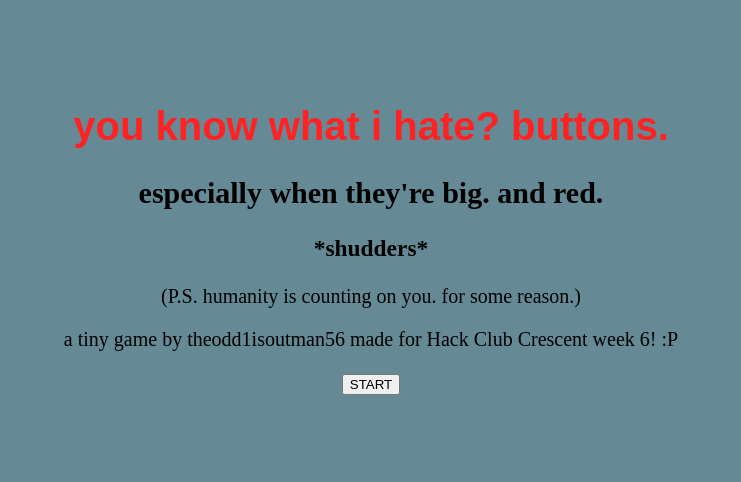
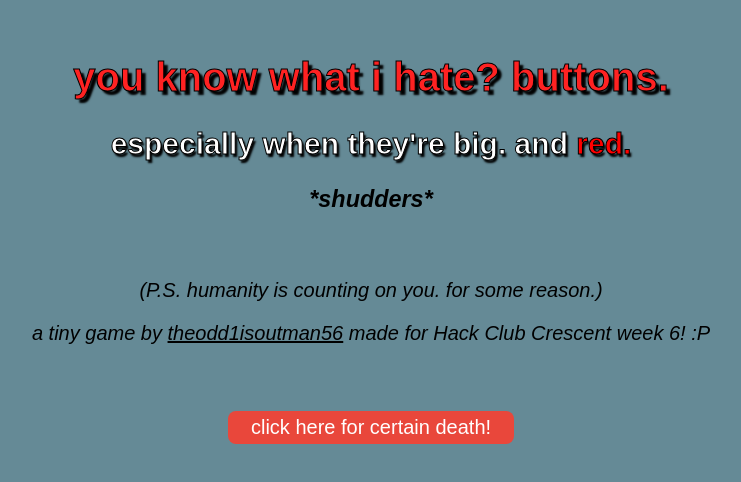
Before and after one commit to theodd1isoutman56/you-know-what-i-hate-buttons.-in-fact-i-despise-them-, a plain HTML site: page index.html in a window 1280 px wide. Shown: the part 164-646 px from the top of the page, without its empty margins (269-1010 px from the left). Drawn offline with Linux system fonts and the light colour scheme.

Commit message:
general bugfixes and improved formatting, typo fixing, etc.

```diff
--- a/button.js
+++ b/button.js
@@ -125,7 +125,7 @@ start.addEventListener("click", () => {
     document.getElementById("main").style.display='none';
     document.getElementById("message").style.display='block';
     buttonlock = true;
-    typewriter("You've been selected for a not so secret government mission. Aliens, Nukes, Tsunamis, Kanye West, you name it, they're ALL coming after you, and life as a whole. But fret not! One of those buttons instantly saves humanity. I have no clue which, but one of them does. Its your job to pick. Just so you know, if you pick the wrong button, you will be held criminally liable for all forthcoming damage caused by the other disasters, and will be promptly executed, tortured, or offered as a sacrifice. No pressure!", 55)
+    typewriter("You've been selected for a not so secret government mission. Aliens, Nukes, Tsunamis, Kanye West, you name it, they're ALL coming after you, and life as a whole. But fret not! One of those buttons instantly saves humanity. I have no clue which, but one of them does. Its your job to pick. Just so you know, if you pick the wrong button, you WILL be held criminally liable for all forthcoming damage caused by the other disasters, and WILL be promptly executed, tortured, and/or offered as a sacrifice. No pressure!", 55)
 
     document.getElementById("title").style.display='block';
     document.getElementById("subtitle").style.display='block';
--- a/index.html
+++ b/index.html
@@ -8,7 +8,7 @@
 
     </head>
     <body>
-        <p id="message">You've been selected for anot so secret government mission. Aliens, Nukes, Tsunamis, Kanye West, you name it, they're ALL coming after you, and life as a whole. But fret not! One of those buttons instantly saves humanity. I have no clue which, but one of them does. Its your job to pick. Just so you know, if you pick the wrong button, you will be held criminally liable for all forthcoming damage caused by the other disasters, and will be promptly executed, offered as a sacrifice, or tortured. No pressure!</p>
+        <p id="message">You've been selected for a not so secret government mission. Aliens, Nukes, Tsunamis, Kanye West, you name it, they're ALL coming after you, and life as a whole. But fret not! One of those buttons instantly saves humanity. I have no clue which, but one of them does. Its your job to pick. Just so you know, if you pick the wrong button, you will be held criminally liable for all forthcoming damage caused by the other disasters, and will be promptly executed, offered as a sacrifice, or tortured. No pressure!</p>
         <h1 id="title"></h1>
         <h2 id="subtitle"></h2>
         <div id="buttongrid"></div>
@@ -19,17 +19,21 @@
         </div>
         <div id="yay">
             <h1>YOU WON!!!!</h1>
-            <h2>(and you're basically a god now}</h2>
+            <h2>(and you're basically a god now)</h2>
             <p>have fun!!!!</p>
         </div>
         <div id="flash"></div>
         <div id="main">
             <h1>you know what i hate? buttons.</h1>
-            <h2>especially when they're big. and red.</h2>
+            <h2>especially when they're big. and <span class="red">red.</span></h2>
+
             <h3>*shudders*</h3>
+            <br>
             <p>(P.S. humanity is counting on you. for some reason.)</p>
-            <p>a tiny game by theodd1isoutman56 made for Hack Club Crescent week 6! :P</p>
-            <button id="start">START</button>
+            <p>a tiny game by <span class="underscore">theodd1isoutman56</span> made for Hack Club Crescent week 6! :P</p>
+            <br>
+            <br>
+            <button id="start">click here for certain death!</button>
 
         </div>
         <script src="button.js"></script>
--- a/style.css
+++ b/style.css
@@ -5,7 +5,7 @@ body {
     min-height: 100vh;
     margin: 0;
     background: #658a96;
-    font: 20px times-new-roman;
+    font: 20px Arial;
 }
 
 #buttongrid {
@@ -97,3 +97,41 @@ h1 {
     display:block;
     text-align: center;
 }
+
+#main h1 {
+    -webkit-text-stroke: 1px black;
+    text-shadow: 4px 4px 2px black;
+}
+
+#main h2 {
+    text-shadow: 2px 3px 2px black;
+    -webkit-text-stroke: 1px black;
+    color: white
+}
+
+#main h3 {
+    font-style: italic;
+    font-weight: bold;
+}
+
+#main p {
+    font-style:oblique;
+}
+
+.red {
+    color: red;
+}
+
+.underscore {
+    text-decoration: underline;
+}
+
+#start {
+    background: rgb(233, 71, 59);
+    color: white;
+    cursor: pointer;
+    border-radius: 8px;
+    border: none;
+    padding: 5px 23px;
+    font-size: 20px;
+}
```
